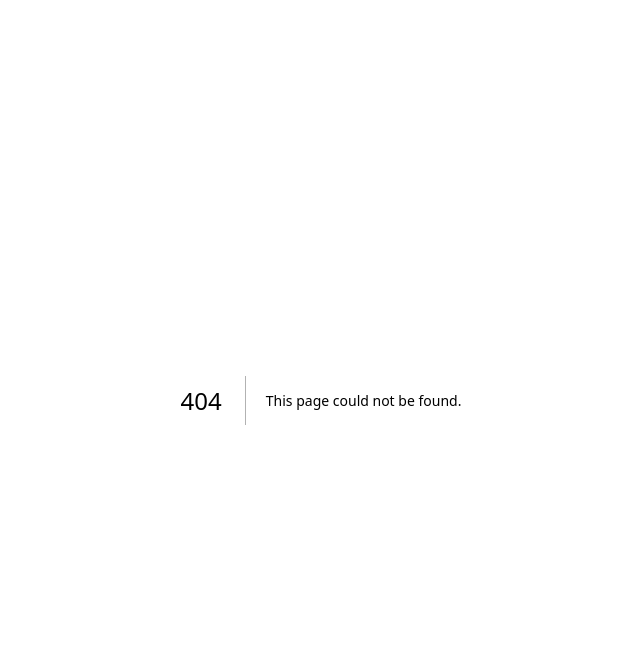
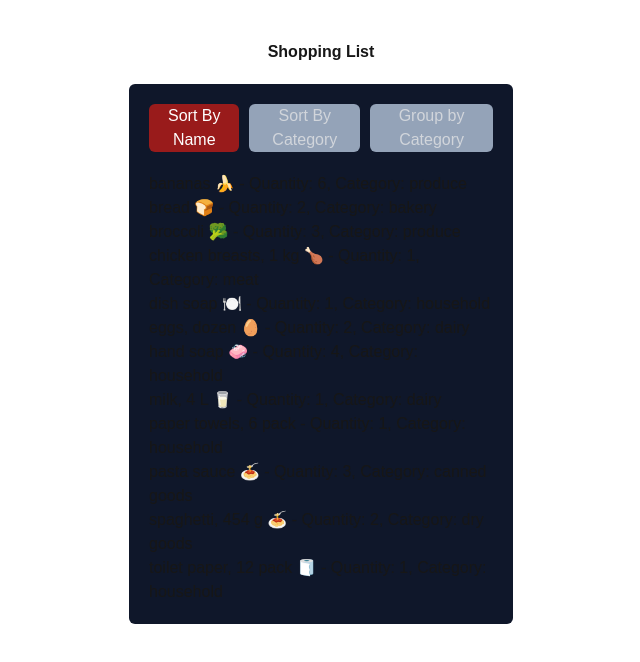
Before and after one commit to OwenC03/cprg306-assignments, a Next.js app: page /week-6 in a window 1280 px wide. Before the commit this address had no page. Shown: the top 662 px of the page, without its empty margins (319-959 px from the left). Built offline with nearby package versions, Linux system fonts and the light colour scheme.

Commit message:
completed week 6 and other weeks added

```diff
--- a/app/page.js
+++ b/app/page.js
@@ -25,6 +25,31 @@ export default function Page() {
             Week 5 Assignment
           </Link>
         </li>
+        <li className="m-2 bg-slate-700 max-w-sm text-center rounded-md mx-auto">
+          <Link className="hover:text-red-600 hover:underline text-2xl font-medium" href="week-6">
+            Week 6 Assignment
+          </Link>
+        </li>
+        <li className="m-2 bg-slate-700 max-w-sm text-center rounded-md mx-auto">
+          <Link className="hover:text-red-600 hover:underline text-2xl font-medium" href="week-7">
+            Week 7 Assignment
+          </Link>
+        </li>
+        <li className="m-2 bg-slate-700 max-w-sm text-center rounded-md mx-auto">
+          <Link className="hover:text-red-600 hover:underline text-2xl font-medium" href="week-8">
+            Week 8 Assignment
+          </Link>
+        </li>
+        <li className="m-2 bg-slate-700 max-w-sm text-center rounded-md mx-auto">
+          <Link className="hover:text-red-600 hover:underline text-2xl font-medium" href="week-9">
+            Week 9 Assignment
+          </Link>
+        </li>
+        <li className="m-2 bg-slate-700 max-w-sm text-center rounded-md mx-auto">
+          <Link className="hover:text-red-600 hover:underline text-2xl font-medium" href="week-10">
+            Week 10 Assignment
+          </Link>
+        </li>
       </main>
     </ul>
   );
--- /dev/null
+++ b/app/week-10/page.js
@@ -0,0 +1,9 @@
+const Page = () =>{
+    return(
+        <main className='flex flex-col items-center p-5'>
+            <h1 className='font-semibold p-5' >Page Under Development </h1>
+        </main>
+    );
+};
+
+export default Page;
--- /dev/null
+++ b/app/week-6/item-list.js
@@ -0,0 +1,84 @@
+"use client";
+
+import React, { useState } from "react";
+import Item from "./item";
+import items from "./items.json";
+
+const ItemList = () => {
+  const [sortBy, setSortBy] = useState("name");
+
+  const groupByCategory = (items) => {
+    const grouped = items.reduce((acc, item) => {
+      const category = item.category;
+      if (!acc[category]) {
+        acc[category] = [];
+      }
+      acc[category].push(item);
+      return acc;
+    }, {});
+
+    return Object.keys(grouped)
+      .sort()
+      .map((category) => ({
+        category,
+        items: grouped[category].sort((a, b) => a.name.localeCompare(b.name)),
+      }));
+  };
+
+  let sortedItems;
+  if (sortBy === "name") {
+    sortedItems = [...items].sort((a, b) => a.name.localeCompare(b.name));
+  } else if (sortBy === "category") {
+    sortedItems = [...items].sort((a, b) =>
+      a.category.localeCompare(b.category)
+    );
+  } else if (sortBy === "group") {
+    sortedItems = groupByCategory(items);
+  }
+
+  return (
+    <div className="justify-center bg-slate-900 p-5 rounded-md max-w-sm">
+      <div style={{ display: 'flex', justifyContent: 'center', gap: '10px', marginBottom: '20px' }}>
+        <button
+          className={`sort-button ${sortBy === 'name' ? 'bg-red-800 text-white rounded-md' : 'bg-slate-400 text-gray-300 rounded-md'}`}
+          onClick={() => setSortBy('name')}
+        >
+          Sort By Name
+        </button>
+        <button
+          className={`sort-button ${sortBy === 'category' ? 'bg-red-800 text-white rounded-md' : 'bg-slate-400 text-gray-300 rounded-md'}`}
+          onClick={() => setSortBy("category")}
+        >
+          Sort By Category
+        </button>
+        <button
+          className={`sort-button ${sortBy === 'group' ? 'bg-red-800 text-white rounded-md' : 'bg-slate-400 text-gray-300 rounded-md'}`}
+          onClick={() => setSortBy('group')}
+        >
+          Group by Category
+        </button>
+      </div>
+
+      {sortBy === 'group' ?(
+        sortedItems.map(group => (
+            <div key={group.category} style={{marginBottom: 5}}>
+                <h2  style={{fontWeight: 'bold', marginBottom: 1}} className="capitalize">{group.category}</h2>
+                <ul>
+                    {group.items.map(item => (
+                        <Item key={item.id} name={item.name} quantity={item.quantity} category={item.category}/>
+                    ))}
+                </ul>
+            </div>
+        ))
+    ) : (
+        <ul>
+            {sortedItems.map(item => (
+               <Item key={item.id} name={item.name} quantity={item.quantity} category={item.category} />
+            ))}
+        </ul>
+    )}
+    </div>
+  );
+};
+
+export default ItemList;
--- /dev/null
+++ b/app/week-6/item.js
@@ -0,0 +1,11 @@
+import React from  'react';
+
+const Item = ({name, quantity, category}) => {
+    return(
+        <li>
+            {name} - Quantity: {quantity}, Category: {category}
+        </li>
+    );
+};
+
+export default Item;
--- /dev/null
+++ b/app/week-6/items.json
@@ -0,0 +1,74 @@
+[
+    {
+      "id": "1h2GJKH12gkHG31h1H",
+      "name": "milk, 4 L 🥛",
+      "quantity": 1,
+      "category": "dairy"
+    },
+    {
+      "id": "2KJH3k2j3H1k2J3K1H",
+      "name": "bread 🍞",
+      "quantity": 2,
+      "category": "bakery"
+    },
+    {
+      "id": "3h2KJH3k2j3H1k2J3",
+      "name": "eggs, dozen 🥚",
+      "quantity": 2,
+      "category": "dairy"
+    },
+    {
+      "id": "4k2J3K1H2GJKH12gk",
+      "name": "bananas 🍌",
+      "quantity": 6,
+      "category": "produce"
+    },
+    {
+      "id": "5H1h1H2KJH3k2j3H",
+      "name": "broccoli 🥦",
+      "quantity": 3,
+      "category": "produce"
+    },
+    {
+      "id": "6H1k2J3K1H2GJKH1",
+      "name": "chicken breasts, 1 kg 🍗",
+      "quantity": 1,
+      "category": "meat"
+    },
+    {
+      "id": "7gkHG31h1H2KJH3k",
+      "name": "pasta sauce 🍝",
+      "quantity": 3,
+      "category": "canned goods"
+    },
+    {
+      "id": "8j3H1k2J3K1H2GJK",
+      "name": "spaghetti, 454 g 🍝",
+      "quantity": 2,
+      "category": "dry goods"
+    },
+    {
+      "id": "9H12gkHG31h1H2KJ",
+      "name": "toilet paper, 12 pack 🧻",
+      "quantity": 1,
+      "category": "household"
+    },
+    {
+      "id": "10H3k2j3H1k2J3K1",
+      "name": "paper towels, 6 pack",
+      "quantity": 1,
+      "category": "household"
+    },
+    {
+      "id": "11k2J3K1H2GJKH12",
+      "name": "dish soap 🍽️",
+      "quantity": 1,
+      "category": "household"
+    },
+    {
+      "id": "12GJKH12gkHG31h1",
+      "name": "hand soap 🧼",
+      "quantity": 4,
+      "category": "household"
+    }
+  ]
--- /dev/null
+++ b/app/week-6/page.js
@@ -0,0 +1,13 @@
+import React from 'react';
+import ItemList from './item-list'
+
+const Page = () =>{
+    return(
+        <main className='flex flex-col items-center p-5'>
+            <h1 className='font-semibold p-5' >Shopping List</h1>
+            <ItemList />
+        </main>
+    );
+};
+
+export default Page;
--- /dev/null
+++ b/app/week-7/page.js
@@ -0,0 +1,9 @@
+const Page = () =>{
+    return(
+        <main className='flex flex-col items-center p-5'>
+            <h1 className='font-semibold p-5' >Page Under Development </h1>
+        </main>
+    );
+};
+
+export default Page;
--- /dev/null
+++ b/app/week-8/page.js
@@ -0,0 +1,9 @@
+const Page = () =>{
+    return(
+        <main className='flex flex-col items-center p-5'>
+            <h1 className='font-semibold p-5' >Page Under Development </h1>
+        </main>
+    );
+};
+
+export default Page;
--- /dev/null
+++ b/app/week-9/page.js
@@ -0,0 +1,9 @@
+const Page = () =>{
+    return(
+        <main className='flex flex-col items-center p-5'>
+            <h1 className='font-semibold p-5' >Page Under Development </h1>
+        </main>
+    );
+};
+
+export default Page;
```
